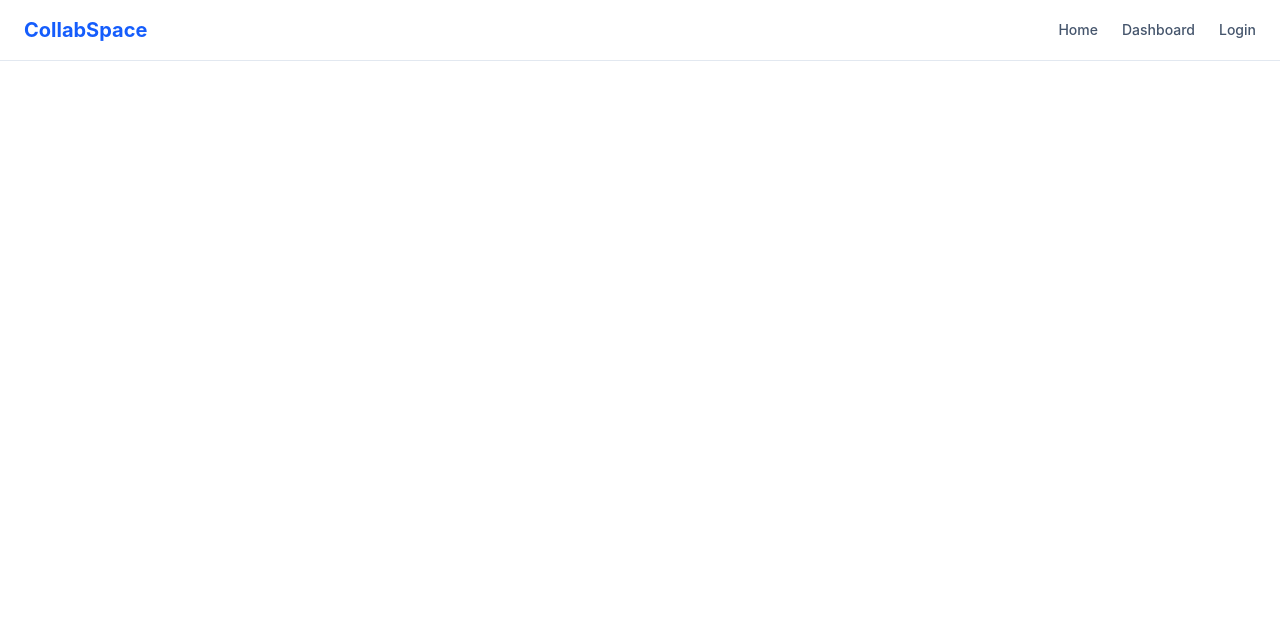
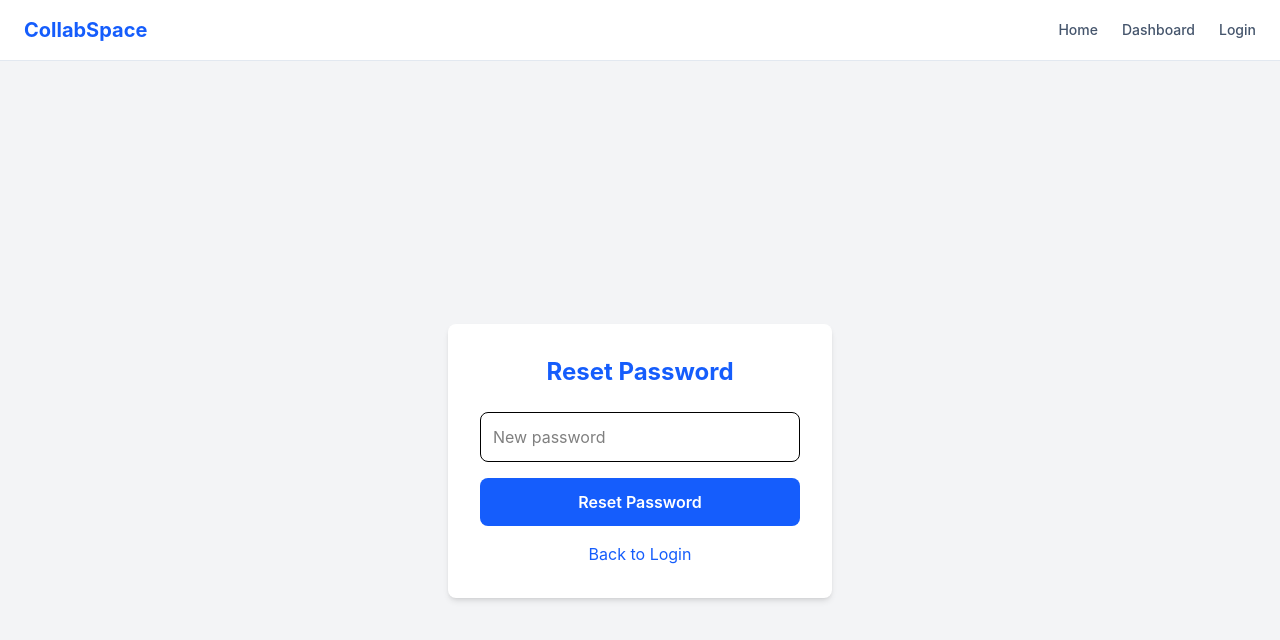
Before and after one commit to suhanimourya1707/collabspace, a React app in the folder frontend/: page /reset-password in a window 1280 px wide. Shown: the top 640 px of the page. Built offline with nearby package versions, Linux system fonts and the light colour scheme; the HTML template or start-up script is replaced by a standard one.

Commit message:
forgot passwprd

```diff
--- /dev/null
+++ b/frontend/src/pages/ForgotPasswordPage.jsx
@@ -0,0 +1,55 @@
+import { useState } from "react";
+import api from "../api/axios";
+import { Link } from "react-router-dom";
+
+function ForgotPasswordPage() {
+  const [email, setEmail] = useState("");
+  const [sent, setSent] = useState(false);
+
+  const handleSubmit = async () => {
+    try {
+      await api.post("/auth/forgot-password", { email });
+    } catch {
+      // intentionally ignore: always show generic success message
+    }
+    setSent(true);
+  };
+
+  return (
+    <div className="flex items-center justify-center h-screen bg-gray-100">
+      <div className="bg-white p-8 rounded-lg shadow-md w-96">
+        <h1 className="text-2xl font-bold text-center text-blue-600 mb-6">
+          Forgot Password
+        </h1>
+        {sent ? (
+          <p className="text-center text-slate-600">
+            If that email exists, a reset link has been sent. Check your inbox.
+          </p>
+        ) : (
+          <>
+            <input
+              type="email"
+              value={email}
+              onChange={(e) => setEmail(e.target.value)}
+              placeholder="Email"
+              className="w-full border p-3 rounded-lg mb-4 focus:outline-none focus:ring-2 focus:ring-blue-400"
+            />
+            <button
+              onClick={handleSubmit}
+              className="w-full bg-blue-600 text-white py-3 rounded-lg hover:bg-blue-700 font-semibold"
+            >
+              Send Reset Link
+            </button>
+          </>
+        )}
+        <p className="text-center mt-4 text-gray-600">
+          <Link to="/login" className="text-blue-600 hover:underline">
+            Back to Login
+          </Link>
+        </p>
+      </div>
+    </div>
+  );
+}
+
+export default ForgotPasswordPage;
--- a/frontend/src/pages/LoginPage.jsx
+++ b/frontend/src/pages/LoginPage.jsx
@@ -37,6 +37,14 @@ function LoginPage() {
           placeholder="Password"
           className="w-full border p-3 rounded-lg mb-4 focus:outline-none focus:ring-2 focus:ring-blue-400"
         />
+        <p className="text-right mb-4 -mt-2">
+          <Link
+            to="/forgot-password"
+            className="text-sm text-blue-600 hover:underline"
+          >
+            Forgot password?
+          </Link>
+        </p>
         <button
           onClick={handleLogin}
           className="w-full bg-blue-600 text-white py-3 rounded-lg hover:bg-blue-700 font-semibold"
--- /dev/null
+++ b/frontend/src/pages/ResetPasswordPage.jsx
@@ -0,0 +1,57 @@
+import { useState } from "react";
+import api from "../api/axios";
+import { useSearchParams, useNavigate, Link } from "react-router-dom";
+
+function ResetPasswordPage() {
+  const [searchParams] = useSearchParams();
+  const token = searchParams.get("token");
+  const [password, setPassword] = useState("");
+  const navigate = useNavigate();
+
+  const handleSubmit = async () => {
+    if (!token) {
+      alert("Missing reset token. Use the link from your email.");
+      return;
+    }
+    try {
+      await api.post("/auth/reset-password", {
+        token,
+        new_password: password,
+      });
+      alert("Password reset! Please log in.");
+      navigate("/login");
+    } catch {
+      alert("Invalid or expired reset link");
+    }
+  };
+
+  return (
+    <div className="flex items-center justify-center h-screen bg-gray-100">
+      <div className="bg-white p-8 rounded-lg shadow-md w-96">
+        <h1 className="text-2xl font-bold text-center text-blue-600 mb-6">
+          Reset Password
+        </h1>
+        <input
+          type="password"
+          value={password}
+          onChange={(e) => setPassword(e.target.value)}
+          placeholder="New password"
+          className="w-full border p-3 rounded-lg mb-4 focus:outline-none focus:ring-2 focus:ring-blue-400"
+        />
+        <button
+          onClick={handleSubmit}
+          className="w-full bg-blue-600 text-white py-3 rounded-lg hover:bg-blue-700 font-semibold"
+        >
+          Reset Password
+        </button>
+        <p className="text-center mt-4 text-gray-600">
+          <Link to="/login" className="text-blue-600 hover:underline">
+            Back to Login
+          </Link>
+        </p>
+      </div>
+    </div>
+  );
+}
+
+export default ResetPasswordPage;
--- a/frontend/src/router/index.jsx
+++ b/frontend/src/router/index.jsx
@@ -6,6 +6,8 @@ import DashboardPage from "../pages/DashboardPage";
 import RegisterPage from "../pages/RegisterPage";
 import KanbanPage from "../pages/KanbanPage";
 import DocumentsPage from "../pages/DocumentsPage";
+import ForgotPasswordPage from "../pages/ForgotPasswordPage";
+import ResetPasswordPage from "../pages/ResetPasswordPage";
 function AppRouter() {
   return (
     <BrowserRouter>
@@ -17,6 +19,8 @@ function AppRouter() {
         <Route path="/register" element={<RegisterPage />} />
         <Route path="/kanban/:workspaceId" element={<KanbanPage />} />
         <Route path="/documents" element={<DocumentsPage />} />
+        <Route path="/forgot-password" element={<ForgotPasswordPage />} />
+        <Route path="/reset-password" element={<ResetPasswordPage />} />
       </Routes>
     </BrowserRouter>
   );
```
Also changed, not shown: 2 other files (tests, documents, lock files or other folders).
